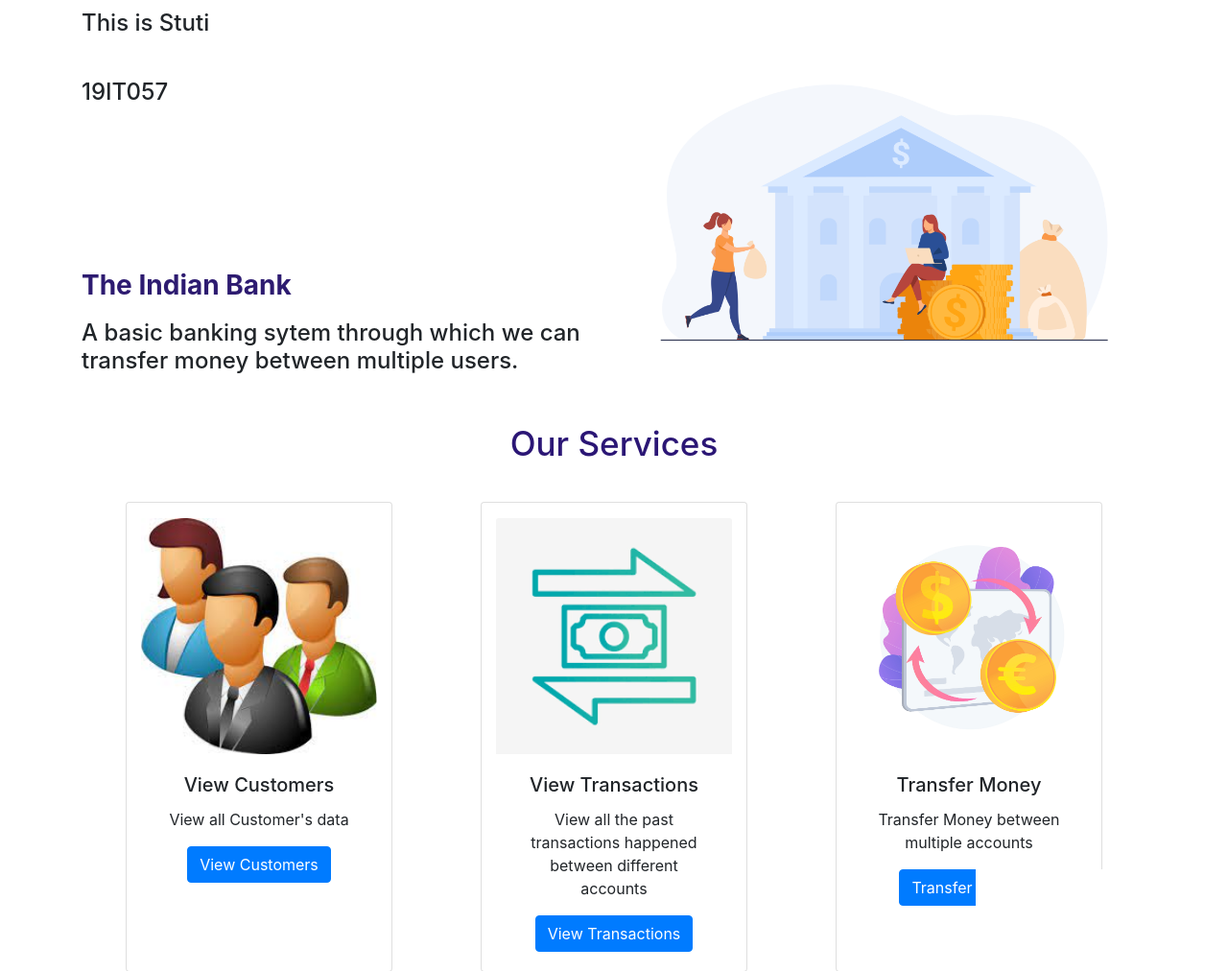
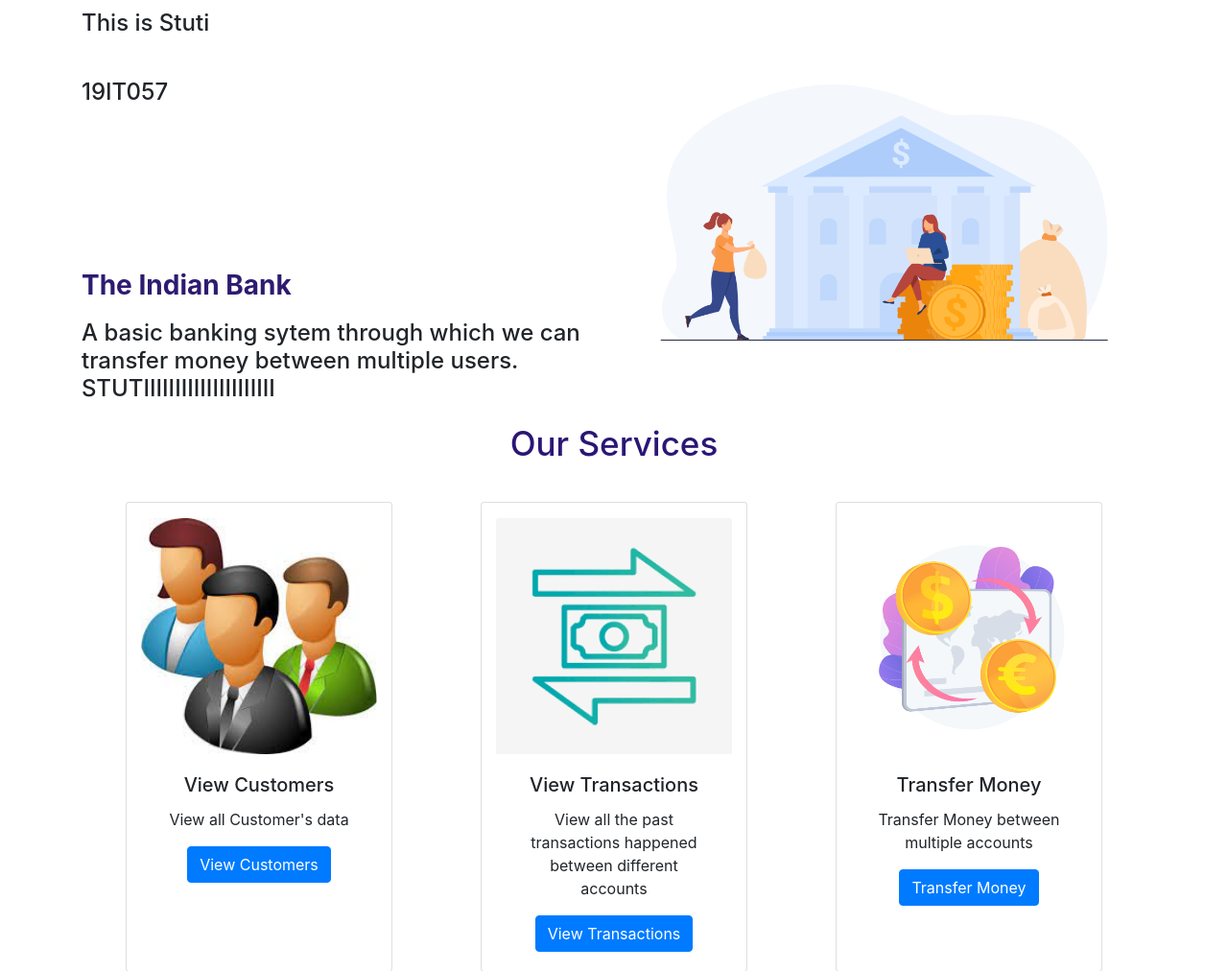
Before and after one commit to StutiLad/19IT057_pipeline, a PHP site: page / in a window 1280 px wide. Shown: the part 111-1123 px from the top of the page at 96% size. Run offline with PHP 8.4, Linux system fonts and the light colour scheme.

Commit message:
Update index.php

```diff
--- a/Basic Banking System/index.php
+++ b/Basic Banking System/index.php
@@ -28,7 +28,8 @@
 	<h4 class="title-text">19IT057</h4>
 
                     <h3 class="title-text">The Indian Bank</h3>
-                    <h4 class="title-text">A basic banking sytem through which we can transfer money between multiple users.</h4>
+                    <h4 class="title-text">A basic banking sytem through which we can transfer money between multiple users.
+			STUTIIIIIIIIIIIIIIIIIIIII</h4>
                 </div>
                 <div class="col-lg-6 col-md-12 banner-image">
                     <img src="./img/Bank_index.jpg" alt="banner-img" class="img-fluid">
```
